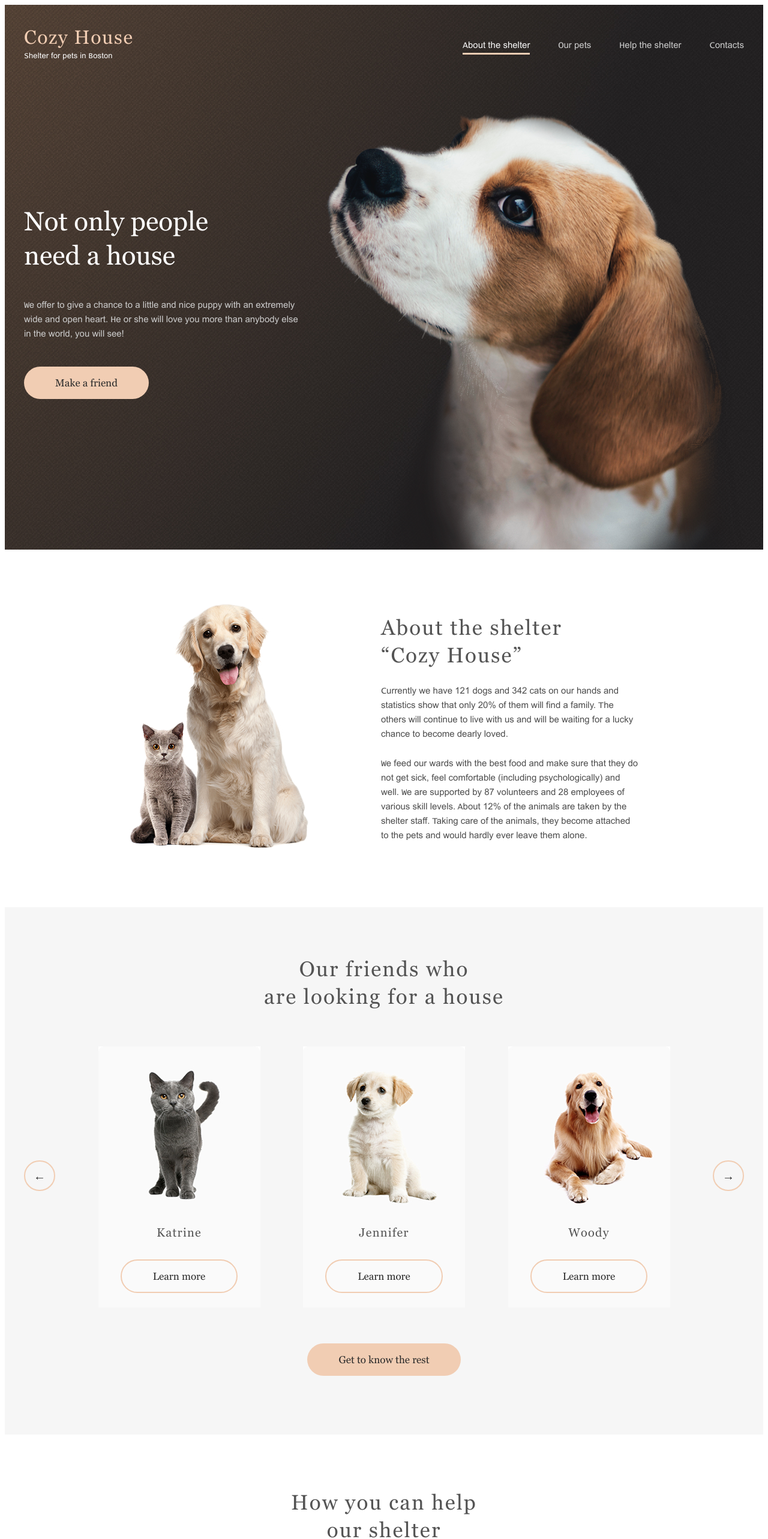
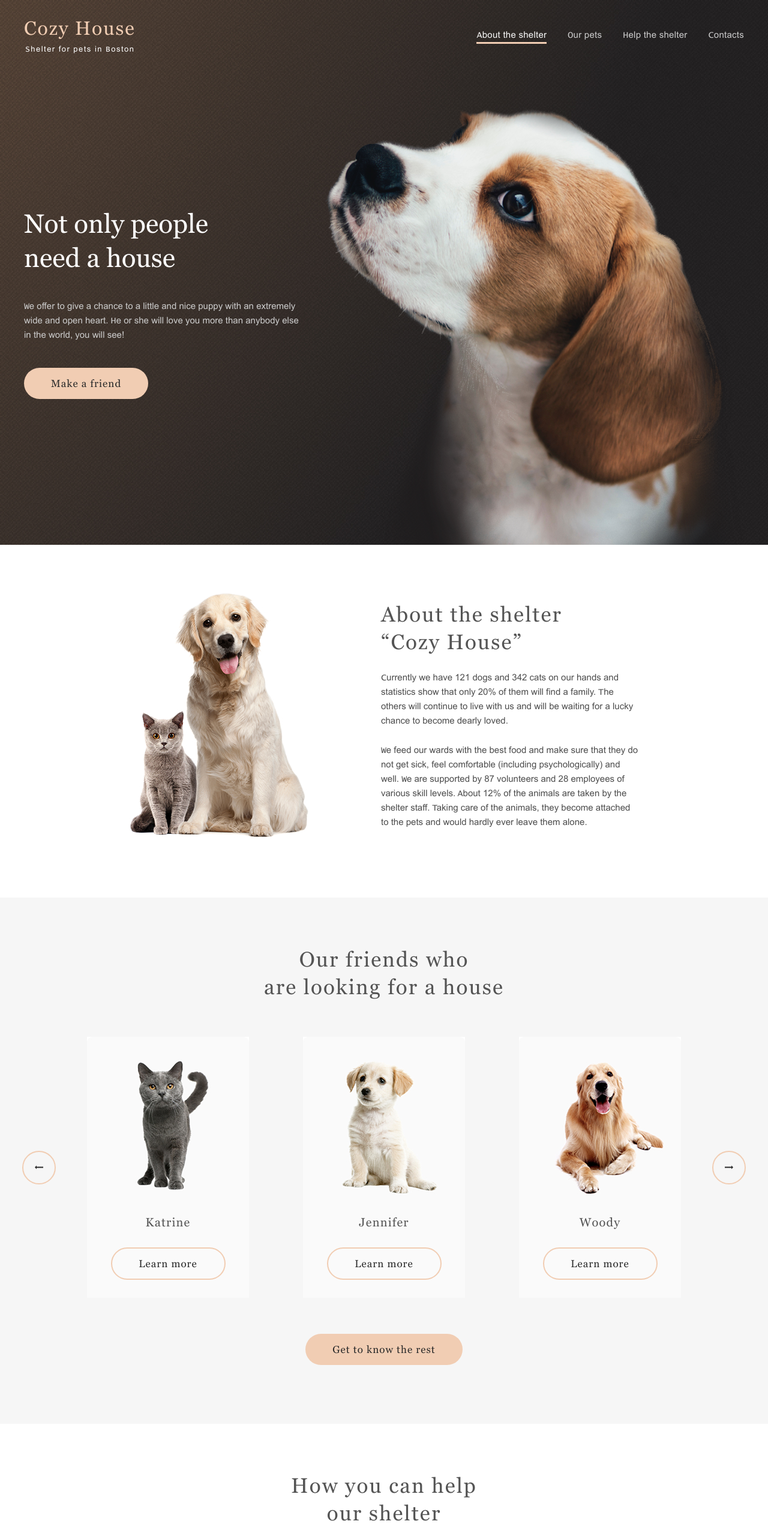
Before and after one commit to Elen7371/shelter, a plain HTML site: page shelter/pages/main/index.html in a window 1280 px wide. Shown: the top 2565 px of the page at 60% size. Drawn offline with Linux system fonts and the light colour scheme.

Commit message:
fix: change distances in blocks according layout

```diff
--- a/shelter/pages/main/index.html
+++ b/shelter/pages/main/index.html
@@ -99,17 +99,16 @@
             <p class="about-content">
               Currently we have 121 dogs and 342 cats on our hands and
               statistics show that only 20% of them will find a family. The
-              others will continue to live with us and will be waiting for
-              a&nbsp;lucky chance to become dearly loved.
+              others will continue to live with us and will be waiting for a
+              lucky chance to become dearly loved.
             </p>
             <p class="about-content">
-              We feed our wards with the best food and make sure that
-              they&nbsp;do not get sick, feel comfortable (including
-              psychologically) and well. We are supported by 87 volunteers and
-              28 employees of various skill levels. About 12% of the animals are
-              taken by the shelter staff. Taking care of the animals, they
-              become attached to the pets and would hardly ever leave them
-              alone.
+              We feed our wards with the best food and make sure that they do
+              not get sick, feel comfortable (including psychologically) and
+              well. We are supported by 87 volunteers and 28 employees of
+              various skill levels. About 12% of the animals are taken by the
+              shelter staff. Taking care of the animals, they become attached to
+              the pets and would hardly ever leave them alone.
             </p>
           </div>
         </div>
@@ -126,50 +125,62 @@
             <!-- карусель -->
             <div class="slider">
               <div class="left-arrow">
-                <a href="#" class="btn btn-arrow">&#x2190;</a>
-                <!-- поправить кнопку -->
+                <a href="#" class="btn-arrow">
+                  <img
+                    src="../../assets/icons/Arrow-left.svg"
+                    alt="left arrow logo"
+                  />
+                </a>
               </div>
+              <div class="pets-cards-grid">
                 <div class="pet-card">
                   <img
                     width="270"
                     src="../../assets/images/pets-katrine.jpg"
                     alt="pet Katrine grey cat"
                   />
-                <p class="pet-name">Katrine</p>
-                <a href="../../pages/pets/index.html" class="btn btn-secondary"
+                  <h3 class="pet-name">Katrine</h3>
+                  <a
+                    href="../../pages/pets/index.html"
+                    class="btn btn-secondary"
                     >Learn more</a
                   >
                 </div>
-
                 <div class="pet-card">
                   <img
                     width="270"
                     src="../../assets/images/pets-jennifer.jpg"
                     alt="pet Jennifer labrador puppy"
                   />
-                <p class="pet-name">Jennifer</p>
+                  <h3 class="pet-name">Jennifer</h3>
                   <a
                     href="../../pages/pets/index.html"
                     class="btn btn-secondary btn-to-pets"
                     >Learn more</a
                   >
                 </div>
-
                 <div class="pet-card">
                   <img
                     width="270"
                     src="../../assets/images/pets-woody.jpg"
                     alt="pet Woody gold retriver dog"
                   />
-                <p class="pet-name">Woody</p>
-                <a href="../../pages/pets/index.html" class="btn btn-secondary"
+                  <h3 class="pet-name">Woody</h3>
+                  <a
+                    href="../../pages/pets/index.html"
+                    class="btn btn-secondary"
                     >Learn more</a
                   >
                 </div>
+              </div>
 
               <div class="right-arrow">
-                <a href="#" class="btn-arrow">&#x2192;</a>
-                <!-- поправить кнопку -->
+                <a href="#" class="btn-arrow">
+                  <img
+                    src="../../assets/icons/Arrow-right.svg"
+                    alt="right arrow logo"
+                  />
+                </a>
               </div>
             </div>
           </div>
@@ -297,7 +308,7 @@
                 />
 
                 <a href="#" class="btn btn-card"
-                  >8380&nbsp;2880&nbsp;8028&nbsp;8791&nbsp;7435</a
+                  ><h3>8380&nbsp;2880&nbsp;8028&nbsp;8791&nbsp;7435</h3></a
                 >
               </div>
               <p>
@@ -312,14 +323,15 @@
       </section>
     </main>
 
+    <!-- футер -->
+
     <footer id="contacts">
       <div class="footer-wrapper">
         <div class="footer-grid wrapper">
-          <h3 class="title">For questions<br />and suggestions</h3>
-
+          <h2 class="title title-footer">For questions<br />and suggestions</h2>
           <div class="email-data data-wrapper">
             <img src="../../assets/icons/icon-email.svg" alt="Email logo" />
-            <a href="mailto:email@shelter.com">email@shelter.com</a>
+            <a href="mailto:email@shelter.com"> email@shelter.com</a>
           </div>
 
           <div class="phone-data data-wrapper">
@@ -327,7 +339,7 @@
             <a href="tel:+136745677554">+13 674 567 75 54</a>
           </div>
 
-          <h3 class="title">We are waiting<br />for your visit</h3>
+          <h2 class="title title-footer">We are waiting<br />for your visit</h2>
           <div class="address-data-1 data-wrapper">
             <img
               src="../../assets/icons/icon-marker.svg"
--- a/shelter/pages/main/style.css
+++ b/shelter/pages/main/style.css
@@ -1,4 +1,4 @@
-/* подключение шрифтов */
+/* FONTS -ON*/
 
 @font-face {
   font-family: "Georgia";
@@ -28,11 +28,9 @@
   src: url(../../assets/fonts/arial_bolditalicmt.ttf);
 }
 
-/* подключение цветовых стилей */
+/* COLOR STYLE -ON */
 
 :root {
-  font-size: 15px;
-
   --peachPrimary: #f1cdb3;
   --peachLight: #fddcc4;
 
@@ -52,7 +50,7 @@
   --footer-gradient: radial-gradient(#513d2f, #1a1a1c);
 }
 
-/* Общие свойства */
+/* GENERAL PROPERTIES */
 
 html {
   box-sizing: border-box;
@@ -62,8 +60,11 @@ html {
 *,
 *::after,
 *::before {
-  box-sizing: inherit;
   outline: 0;
+  margin: 0;
+  padding: 0;
+  list-style-type: none;
+  text-decoration: none;
 }
 
 body {
@@ -73,10 +74,8 @@ body {
   line-height: 24px;
   font-weight: 400;
   color: var(--grayDarkXL);
-}
-
-ul {
-  list-style-type: none;
+  margin: 0;
+  padding: 0;
 }
 
 img {
@@ -84,12 +83,48 @@ img {
   height: auto;
 }
 
-/* настройка header */
+h2 {
+  font-family: "Georgia";
+  font-style: normal;
+  font-weight: 400;
+  letter-spacing: 0.06em;
+  color: var(--grayDarkL);
+  text-decoration: none;
+}
+
+h3,
+.data-wrapper {
+  font-family: "Georgia";
+  font-style: normal;
+  font-size: 20px;
+  line-height: 23px;
+  font-weight: 400;
+  letter-spacing: 0.06em;
+}
+
+.title {
+  font-size: 35px;
+  line-height: 46px;
+}
 
 .wrapper {
   max-width: 1200px;
   margin: 0 auto;
 }
+
+.btn {
+  font-family: "Georgia";
+  font-style: normal;
+  font-size: 17px;
+  line-height: 22px;
+  font-weight: 400;
+  color: var(--grayDark3XL);
+  letter-spacing: 0.06em;
+  align-items: center;
+  justify-content: center;
+}
+
+/* SECTION HEADER */
 
 .header {
   position: absolute;
@@ -98,12 +133,18 @@ img {
   width: 100%;
 }
 
+.header-logo > li {
+  display: flex;
+  flex-wrap: nowrap;
+}
+
 .header-wrapper {
   display: flex;
-  flex-wrap: wrap;
+  flex-wrap: nowrap;
   align-items: center;
   justify-content: space-between;
   padding-top: 30px;
+  margin: 0;
 }
 
 .header-list {
@@ -112,40 +153,46 @@ img {
 }
 
 .header-item {
-  margin-right: 47px;
+  margin-right: 35px;
+  height: 25px;
 }
 
 .header-item:last-child {
   margin-right: 0;
 }
 
-.header-logo {
-  padding-left: 0;
-}
-
 .header-logo-title {
   font-family: "Georgia";
   font-size: 32px;
-  line-height: 35px;
-  letter-spacing: 0.05em;
+  line-height: 34px;
+  letter-spacing: 0.06em;
   color: var(--peachPrimary);
-  text-decoration: none;
-  padding-left: 0;
+  margin-bottom: 6.5px;
+}
+
+.header-logo-title:hover {
+  color: var(--peachLight);
 }
 
 .header-logo-subtitle {
   font-family: "Arial";
   font-size: 13px;
-  letter-spacing: 0.01em;
+  letter-spacing: 0.113em;
   color: var(--whiteLightXL);
   text-decoration: none;
+  padding-left: 2px;
+}
+
+.header-logo-subtitle:hover {
+  color: var(--peachLight);
 }
 
 .header-link {
   color: var(--grayDarkS);
+  font-size: 15px;
+  letter-spacing: 0.017em;
   text-decoration: none;
-  height: 24px;
-  padding-bottom: 5px;
+  padding-bottom: 4px;
 }
 
 .header-link:active {
@@ -155,7 +202,6 @@ img {
 
 .header-link:hover {
   color: var(--grayLightS);
-  height: 24px;
   text-decoration: none;
 }
 
@@ -165,10 +211,15 @@ img {
   pointer-events: none;
 }
 
-/* настройка баннера главного экрана */
+.header-list {
+  display: flex;
+  flex-wrap: nowrap;
+  margin: 13.5px 0 19.5px 0;
+}
+
+/* SECTION MAIN-SCREEN */
 
 .start-screen {
-  /* height: 1071px; */
   background: url(../../assets/images/start-screen-gradient-background.jpg)
     no-repeat center;
   background-size: cover;
@@ -182,28 +233,21 @@ img {
   line-height: 57px;
   font-weight: 400;
   color: var(--whiteLightXL);
-  margin: 0 0 42px 0;
+  margin: 20px 0 40px 0;
   max-width: 310px;
 }
 
 .banner-story {
   margin: 0 0 42px 0;
   max-width: 460px;
+  letter-spacing: 0.001em;
   color: var(--grayDarkS);
 }
 
 .btn-primary {
-  font-family: "Georgia";
-  font-style: normal;
-  font-size: 17px;
-  line-height: 22px;
-  font-weight: 400;
-  color: var(--grayDark3XL);
-  margin: 0 auto;
   background-color: var(--peachPrimary);
-  padding: 16px 52px;
+  padding: 15px 45px;
   border-radius: 100px;
-  text-decoration: none;
 }
 
 .btn-primary:hover {
@@ -220,12 +264,7 @@ img {
   margin: 0 auto;
 }
 
-.header-list {
-  display: flex;
-  flex-wrap: wrap;
-}
-
-/* секция about */
+/* SECTION ABOUT */
 
 .about-wrapper {
   display: flex;
@@ -234,18 +273,11 @@ img {
   justify-content: center;
   max-width: 1200px;
   margin: 0 auto;
-  padding: 90px 0;
+  padding: 80px 0 100px 0;
 }
 
-.title {
-  font-family: "Georgia";
-  font-style: normal;
-  font-size: 35px;
-  line-height: 46px;
-  font-weight: 400;
-  letter-spacing: 0.06em;
-  color: var(--grayDarkL);
-  margin: 0;
+.about-image {
+  display: flex;
 }
 
 .about-content {
@@ -258,7 +290,7 @@ img {
   margin-bottom: 0;
 }
 
-/* секция о животных в поиске дома */
+/* SECTION OUR-FRIENDS */
 
 .pets-content-wrapper {
   background-color: var(--grayLightL);
@@ -266,6 +298,7 @@ img {
   justify-content: center;
   text-align: center;
 }
+
 .offers-pets-wrapper {
   max-width: 1200px;
   justify-content: center;
@@ -274,58 +307,52 @@ img {
 }
 
 .pets-content-title {
-  padding-top: 80px;
-  padding-bottom: 60px;
+  padding: 80px 0 60px 0;
 }
 
 .slider {
   display: flex;
-  justify-content: space-between;
+  justify-content: center;
   align-items: center;
 }
 
-.about-wrapper {
-  display: flex;
-  flex-wrap: nowrap;
-  align-items: center;
-  justify-content: center;
-  max-width: 1200px;
-  padding: 90px 0;
+.pets-cards-grid {
+  display: grid;
+  grid-template-columns: repeat(3, 270px);
+  text-align: center;
+  column-gap: 90px;
+  margin: 0 52px;
 }
 
 .pet-card {
   background-color: var(--grayLightS);
   height: 435px;
+  width: 270px;
+  text-align: center;
 }
 
 .btn-arrow {
-  padding: 12.5px 14px;
-  font-family: "Georgia";
-  font-style: normal;
-  font-size: 20px;
-  line-height: 23px;
-  font-weight: 400;
-  color: var(--grayDark3XL);
+  display: flex;
+  width: 52px;
+  height: 52px;
+  align-items: center;
+  justify-content: center;
   border-radius: 100px;
   text-decoration: none;
   border: 2px solid var(--peachPrimary);
 }
 
 .btn-arrow:hover {
+  border: 2px solid var(--peachLight);
   background-color: var(--peachLight);
-  border: none;
   transition: 1s;
 }
 
 .btn-secondary {
-  font-family: "Georgia";
-  font-style: normal;
-  font-size: 17px;
-  line-height: 22px;
-  font-weight: 400;
-  color: var(--grayDark3XL);
-  margin: 0 auto;
-  padding: 16px 52px;
+  display: inline-block;
+  align-content: center;
+  width: 187px;
+  height: 50px;
   border-radius: 100px;
   text-decoration: none;
   border: 2px solid var(--peachPrimary);
@@ -333,19 +360,14 @@ img {
 
 .btn-secondary:hover {
   background-color: var(--peachLight);
-  border: none;
+  border: 2px solid var(--peachLight);
   transition: 1s;
 }
 
 .pet-name {
-  font-family: "Georgia";
-  font-style: normal;
-  font-size: 20px;
-  font-weight: 400;
-  letter-spacing: 0.06em;
   color: var(--grayDarkL);
-  padding: 20px 0;
-  margin: 0 0 30px 0;
+  padding: 20px 0 30px 0;
+  margin: 0 auto;
 }
 
 .slider {
@@ -374,7 +396,7 @@ img {
   inset: 0;
 }
 
-/* секция о помощи */
+/* SECTION HELP */
 
 .help-content-wrapper {
   position: relative;
@@ -384,7 +406,6 @@ img {
 }
 
 .grid-row-1 {
-  max-width: 113px;
   display: grid;
   grid-template-columns: 83px 150px 60px 154px 101px;
   text-align: center;
@@ -394,55 +415,59 @@ img {
 }
 
 .grid-row-2 {
-  max-width: 113px;
   display: grid;
   grid-template-columns: 89px 101px 165px 147px;
   text-align: center;
   column-gap: 120px;
-  margin-left: 190px;
-  padding-bottom: 90px;
+  margin-left: 172px;
+  padding-bottom: 100px;
 }
 
 .wish-item > h3 {
-  font-family: "Georgia";
-  font-style: normal;
-  font-size: 20px;
-  line-height: 23px;
-  font-weight: 400;
-  letter-spacing: 0.06em;
   color: var(--grayDarkL);
-  margin: 30px 0 0 0;
+  margin: 22px 0 0 0;
 }
 
 .help-content-wrapper > h2 {
-  padding-top: 90px;
+  padding-top: 80px;
   padding-bottom: 60px;
   text-align: center;
 }
 
-/* секция donation */
+/* SECTION DONATION */
 
 .donation-wrapper {
   background-color: var(--grayLightL);
   background-size: 100%;
-  padding: 90px 0;
+  padding: 80px 0 100px 0;
+  justify-content: center;
+  align-items: center;
 }
 
 .donation-content-wrapper {
   display: flex;
   flex-wrap: nowrap;
+  align-items: center;
   justify-content: center;
+}
+
+.btn-card:hover {
+  background-color: var(--peachLight);
 }
 
 .donation-content > h4 {
   font-family: "Georgia";
   font-style: normal;
   font-size: 15px;
-  line-height: 17px;
+  line-height: 20px;
   font-weight: 400;
   letter-spacing: 0.06em;
   color: var(--grayDarkL);
-  margin: 20px 0;
+  margin: 17px 0 17px 0;
+}
+
+.donation-image {
+  display: flex;
 }
 
 .credit-card-wrap {
@@ -452,13 +477,11 @@ img {
   padding: 10px 15px;
 }
 
+.credit-card-wrap:hover {
+  background-color: var(--peachLight);
+}
+
 .credit-card-wrap > a {
-  font-family: "Georgia";
-  font-style: normal;
-  font-size: 20px;
-  line-height: 23px;
-  font-weight: 400;
-  letter-spacing: 0.06em;
   color: var(--grayDarkL);
   margin-left: 15px;
   text-decoration: none;
@@ -471,7 +494,8 @@ img {
   line-height: 18px;
   font-weight: 400;
   color: var(--grayDarkM);
-  margin-top: 20px;
+  margin-top: 21px;
+  margin-bottom: 0px;
   max-width: 380px;
 }
 
@@ -479,7 +503,7 @@ img {
   margin-left: 30px;
 }
 
-/* секция footer */
+/* SECTION FOOTER */
 
 .footer-wrapper {
   background: url(../../assets/images/footer-gradient-background.jpg) no-repeat
@@ -507,8 +531,14 @@ img {
   grid-row: span 3;
 }
 
+.title-footer {
+  color: var(--whiteLightXL);
+  margin: 16px 0 0 0;
+}
+
 .data-wrapper {
   display: inline-flex;
+  flex-wrap: nowrap;
   align-items: center;
 }
 
@@ -519,22 +549,12 @@ img {
 }
 
 .data-wrapper > a {
-  margin: 0;
-  font-family: "Georgia";
-  font-style: normal;
-  font-size: 20px;
-  line-height: 23px;
-  font-weight: 400;
-  letter-spacing: 0.06em;
   color: var(--peachPrimary);
   text-decoration: none;
 }
 
-/* доработать стили почистить h3 по тексту*/
-
-.footer-grid > h3 {
-  color: var(--whiteLightXL);
-  margin: 16px 0 0 0;
+.data-wrapper > a:hover {
+  color: var(--peachLight);
 }
 
 .phone-data,
--- a/shelter/pages/pets/style.css
+++ b/shelter/pages/pets/style.css
@@ -31,8 +31,6 @@
 /* подключение цветовых стилей */
 
 :root {
-  font-size: 15px;
-
   --peachPrimary: #f1cdb3;
   --peachLight: #fddcc4;
 
@@ -52,20 +50,21 @@
   --footer-gradient: radial-gradient(#513d2f, #1a1a1c);
 }
 
-/* Общие свойства */
+/* GENERAL PROPERTIES */
 
 html {
   box-sizing: border-box;
   scroll-behavior: smooth;
-  color: var(--grayDarkL);
 }
 
 *,
 *::after,
 *::before {
-  box-sizing: inherit;
-  outline: none;
-  outline-offset: 0;
+  outline: 0;
+  margin: 0;
+  padding: 0;
+  list-style-type: none;
+  text-decoration: none;
 }
 
 body {
@@ -74,10 +73,9 @@ body {
   font-size: 15px;
   line-height: 24px;
   font-weight: 400;
-}
-
-ul {
-  list-style-type: none;
+  color: var(--grayDarkXL);
+  margin: 0;
+  padding: 0;
 }
 
 img {
@@ -85,21 +83,92 @@ img {
   height: auto;
 }
 
-/* настройка header */
+h2 {
+  font-family: "Georgia";
+  font-style: normal;
+  font-weight: 400;
+  letter-spacing: 0.06em;
+  color: var(--grayDarkL);
+  text-decoration: none;
+}
+
+h3,
+.data-wrapper {
+  font-family: "Georgia";
+  font-style: normal;
+  font-size: 20px;
+  line-height: 23px;
+  font-weight: 400;
+  letter-spacing: 0.06em;
+}
+
+.title {
+  font-size: 35px;
+  line-height: 46px;
+}
 
 .wrapper {
   max-width: 1200px;
   margin: 0 auto;
 }
 
+.btn {
+  font-family: "Georgia";
+  font-style: normal;
+  font-size: 17px;
+  line-height: 22px;
+  font-weight: 400;
+  color: var(--grayDark3XL);
+  letter-spacing: 0.06em;
+  align-items: center;
+  justify-content: center;
+}
+
+/* SECTION HEADER */
+
 .header {
-  /* position: absolute;
-  top: 0;
-  left: 0; */
-  /* width: 100%; */
   background-color: var(--whiteLightXL);
   background-size: 100%;
+  height: 60px;
   padding: 30px 0;
+}
+
+.header-logo-title {
+  font-family: "Georgia";
+  font-size: 32px;
+  line-height: 35px;
+  letter-spacing: 0.05em;
+  color: var(--grayDarkL);
+  padding-top: 1px;
+}
+
+.header-logo-title:hover {
+  color: var(--peachPrimary);
+}
+
+.header-logo-subtitle {
+  font-family: "Arial";
+  font-size: 13px;
+  letter-spacing: 0.113em;
+  color: var(--grayDark3XL);
+}
+
+.header-logo-subtitle:hover {
+  color: var(--peachPrimary);
+}
+
+.header-logo-wrapper > li {
+  padding: 0;
+}
+
+.header-logo-wrapper > li:last-child {
+  margin: 0;
+  padding: 5px 0 0 0;
+}
+
+.header-logo > li {
+  display: flex;
+  flex-wrap: nowrap;
 }
 
 .header-wrapper {
@@ -107,11 +176,12 @@ img {
   flex-wrap: nowrap;
   align-items: center;
   justify-content: space-between;
-  height: 60px;
 }
 
-.header-logo-wrapper {
-  padding: 0;
+.header-list {
+  display: flex;
+  flex-wrap: nowrap;
+  justify-content: space-between;
 }
 
 .header-list {
@@ -120,36 +190,18 @@ img {
 }
 
 .header-item {
-  margin: 0 47px 0 0;
+  letter-spacing: 0.006em;
+  margin-right: 37px;
+  padding-bottom: 3px;
 }
 
 .header-item:last-child {
   margin-right: 0;
 }
 
-.header-logo-title {
-  font-family: "Georgia";
-  font-size: 32px;
-  line-height: 35px;
-  letter-spacing: 0.05em;
-  color: var(--grayDarkL);
-  text-decoration: none;
-}
-
-.header-logo-subtitle {
-  font-family: "Arial";
-  font-size: 13px;
-  letter-spacing: 0.01em;
-  color: var(--grayDark3XL);
-  text-decoration: none;
-  padding-top: 5px;
-}
-
 .header-link {
   color: var(--grayDarkL);
-  text-decoration: none;
   margin: 0 auto;
-  padding-bottom: 5px;
 }
 
 .header-link:active {
@@ -159,7 +211,6 @@ img {
 
 .header-link:hover {
   color: var(--grayDark3XL);
-  text-decoration: none;
 }
 
 .header-item > .disabled {
@@ -168,44 +219,8 @@ img {
   pointer-events: none;
 }
 
-/*  секция pets-about*/
+/*  SECTION PETS-ABOUT*/
 
-.btn-primary {
-  font-family: "Georgia";
-  font-style: normal;
-  font-size: 17px;
-  line-height: 22px;
-  font-weight: 400;
-  color: var(--grayDark3XL);
-  margin: 0 auto;
-  background-color: var(--peachPrimary);
-  padding: 16px 52px;
-  border-radius: 100px;
-  text-decoration: none;
-}
-
-.btn-primary:hover {
-  background-color: var(--peachLight);
-  transition: 1s;
-}
-
-.header-list {
-  display: flex;
-  flex-wrap: wrap;
-}
-
-/* секция о животных в поиске дома */
-
-.title {
-  font-family: "Georgia";
-  font-style: normal;
-  font-size: 35px;
-  line-height: 46px;
-  font-weight: 400;
-  letter-spacing: 0.06em;
-  color: var(--grayDarkL);
-  margin: 0;
-}
 .pets-content-wrapper {
   background-color: var(--grayLightL);
   background-size: 100%;
@@ -226,20 +241,29 @@ img {
 }
 
 .pets-content-title {
-  padding: 80px 0 45px 0;
+  padding: 80px 0 59px 0;
+
+  /* а нужно 60 */
 }
 
 .pet-card {
   background-color: var(--grayLightS);
   height: 435px;
 }
+
+/* добавить скругление углов в самой карточке */
+
 /* кнопки пагинации */
 
 .pagination-wrapper {
-  padding: 45px 0 100px 0;
+  padding: 60px 0 96px 0;
   display: flex;
   justify-content: center;
   align-items: center;
+}
+
+.pagination-wrapper > .btn-round:last-child {
+  margin-right: 0;
 }
 
 .btn-round {
@@ -284,14 +308,10 @@ img {
 }
 
 .btn-secondary {
-  font-family: "Georgia";
-  font-style: normal;
-  font-size: 17px;
-  line-height: 22px;
-  font-weight: 400;
-  color: var(--grayDark3XL);
-  margin: 0 auto;
-  padding: 16px 52px;
+  display: inline-block;
+  align-content: center;
+  width: 187px;
+  height: 50px;
   border-radius: 100px;
   text-decoration: none;
   border: 2px solid var(--peachPrimary);
@@ -316,8 +336,8 @@ img {
   font-weight: 400;
   letter-spacing: 0.06em;
   color: var(--grayDarkL);
-  padding: 20px 0;
-  margin: 0 0 30px 0;
+  padding: 0px 0;
+  margin: 22px 0 30px 0;
 }
 
 .btn-primary {
@@ -351,6 +371,7 @@ img {
 
 .footer-wrapper {
   position: relative;
+  padding: 40px 0 0 0;
 }
 
 .footer-grid {
@@ -362,15 +383,22 @@ img {
   width: 1200px;
   column-gap: 160px;
   row-gap: 32px;
-  padding-top: 40px;
 }
 
 .footer-image {
   grid-row: span 3;
 }
 
+.footer-grid > h2 {
+  color: var(--whiteLightXL);
+  margin: 16px 0 0 0;
+}
+
+/* разобраться почему цвета перебиваются через body */
+
 .data-wrapper {
   display: inline-flex;
+  flex-wrap: nowrap;
   align-items: center;
 }
 
@@ -381,25 +409,24 @@ img {
 }
 
 .data-wrapper > a {
-  margin: 0;
+  color: var(--peachPrimary);
+  text-decoration: none;
+}
+
+.data-wrapper > a:hover {
+  color: var(--peachLight);
+}
+
+.phone-data,
+.adsress-data-2 {
+  padding-bottom: 60px;
+}
+
+.data-wrapper {
   font-family: "Georgia";
   font-style: normal;
   font-size: 20px;
   line-height: 23px;
   font-weight: 400;
   letter-spacing: 0.06em;
-  color: var(--peachPrimary);
-  text-decoration: none;
 }
-
-/* доработать стили почистить h3 по тексту*/
-
-.footer-grid > h3 {
-  color: var(--whiteLightXL);
-  margin: 16px 0 0 0;
-}
-
-.phone-data,
-.adsress-data-2 {
-  padding-bottom: 60px;
-}
```
Also changed, not shown: shelter/pages/pets/index.html (+11 -11 lines), shelter/assets/icons/Arrow-left.svg (added), shelter/assets/icons/Arrow-right.svg (added). Lines whose indentation alone changed are shown as unchanged.
